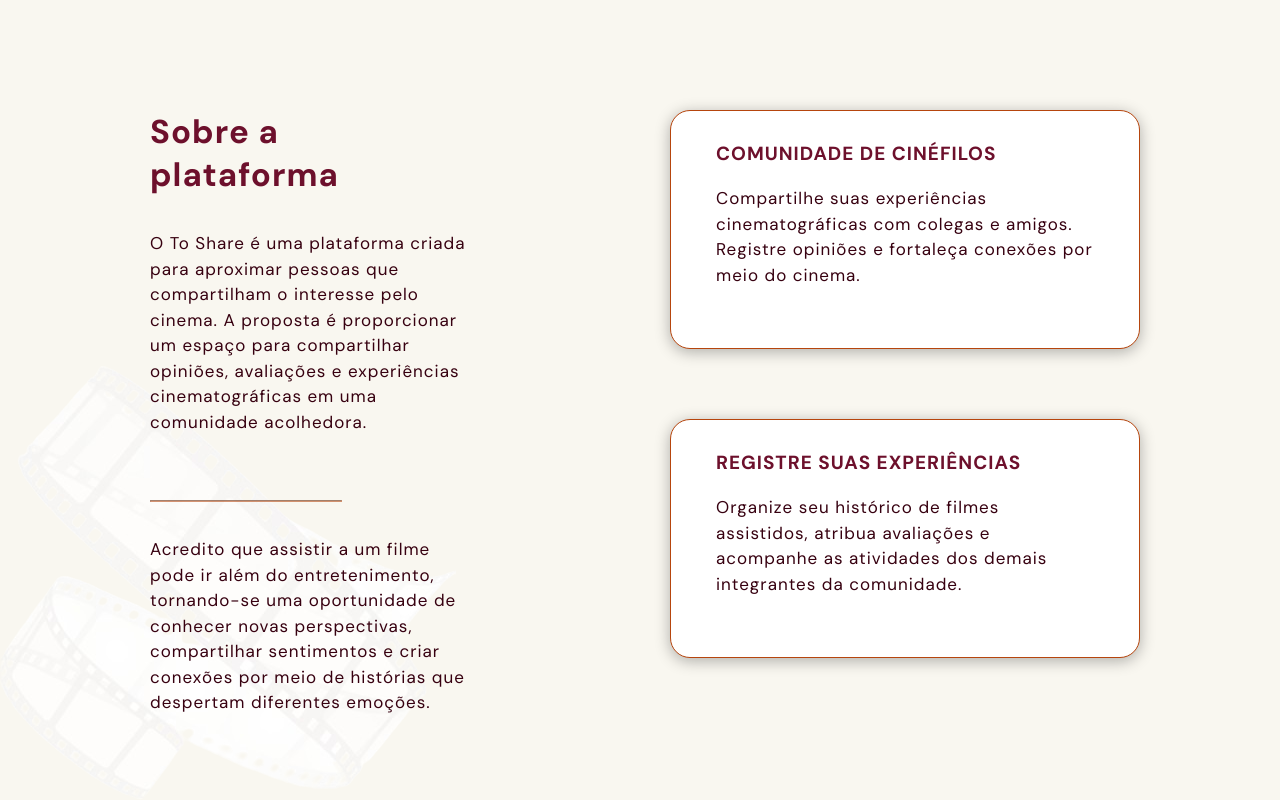
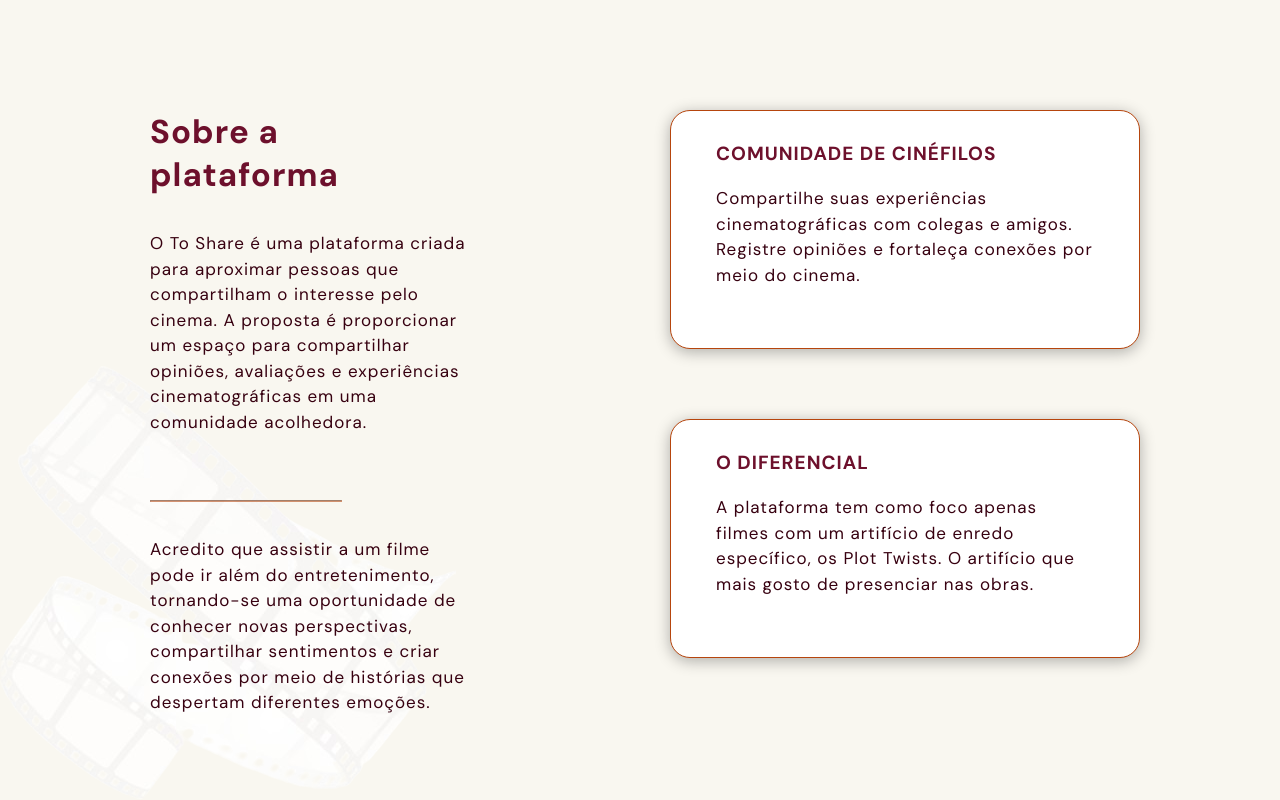
Before and after one commit to RodrigoAdeAndrade/projeto-individual-cco-26b, a plain HTML site: page front-end/pages/index.html in a window 1280 px wide. Shown: the part 800-1600 px from the top of the page. Drawn offline with Linux system fonts and the light colour scheme.

Commit message:
Alterando texto do card inferior da seção sobre

```diff
--- a/front-end/pages/index.html
+++ b/front-end/pages/index.html
@@ -56,10 +56,10 @@
                 </p>
             </div>
             <div class="card">
-                <h3 class="container-subtitle">REGISTRE SUAS EXPERIÊNCIAS</h3>
+                <h3 class="container-subtitle">O DIFERENCIAL</h3>
                 <p class="home-text">
-                    Organize seu histórico de filmes assistidos, atribua avaliações e acompanhe as atividades dos demais
-                    integrantes da comunidade.
+                    A plataforma tem como foco apenas filmes com um artifício de enredo específico, os Plot Twists. O
+                    artifício que mais gosto de presenciar nas obras.
                 </p>
             </div>
         </div>
```
